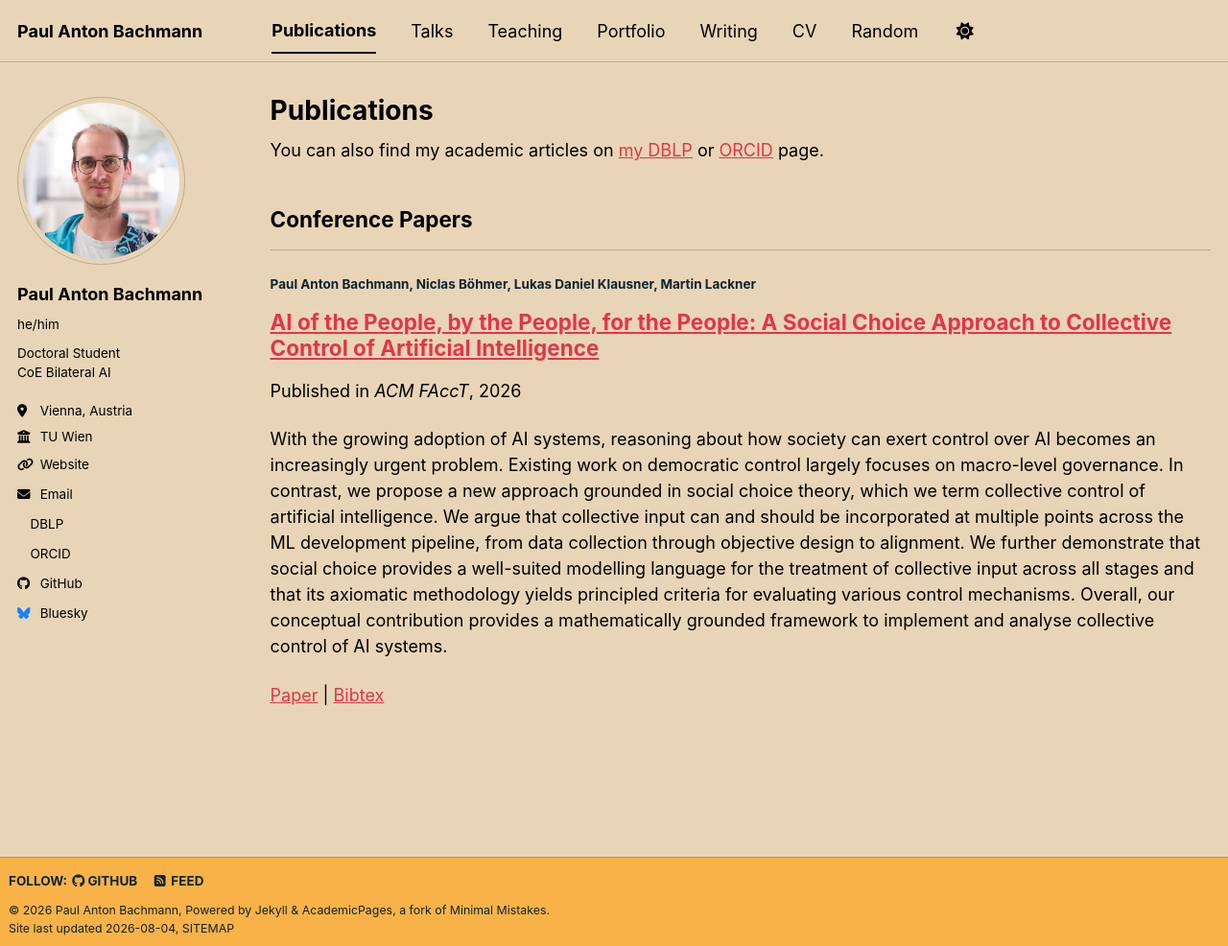
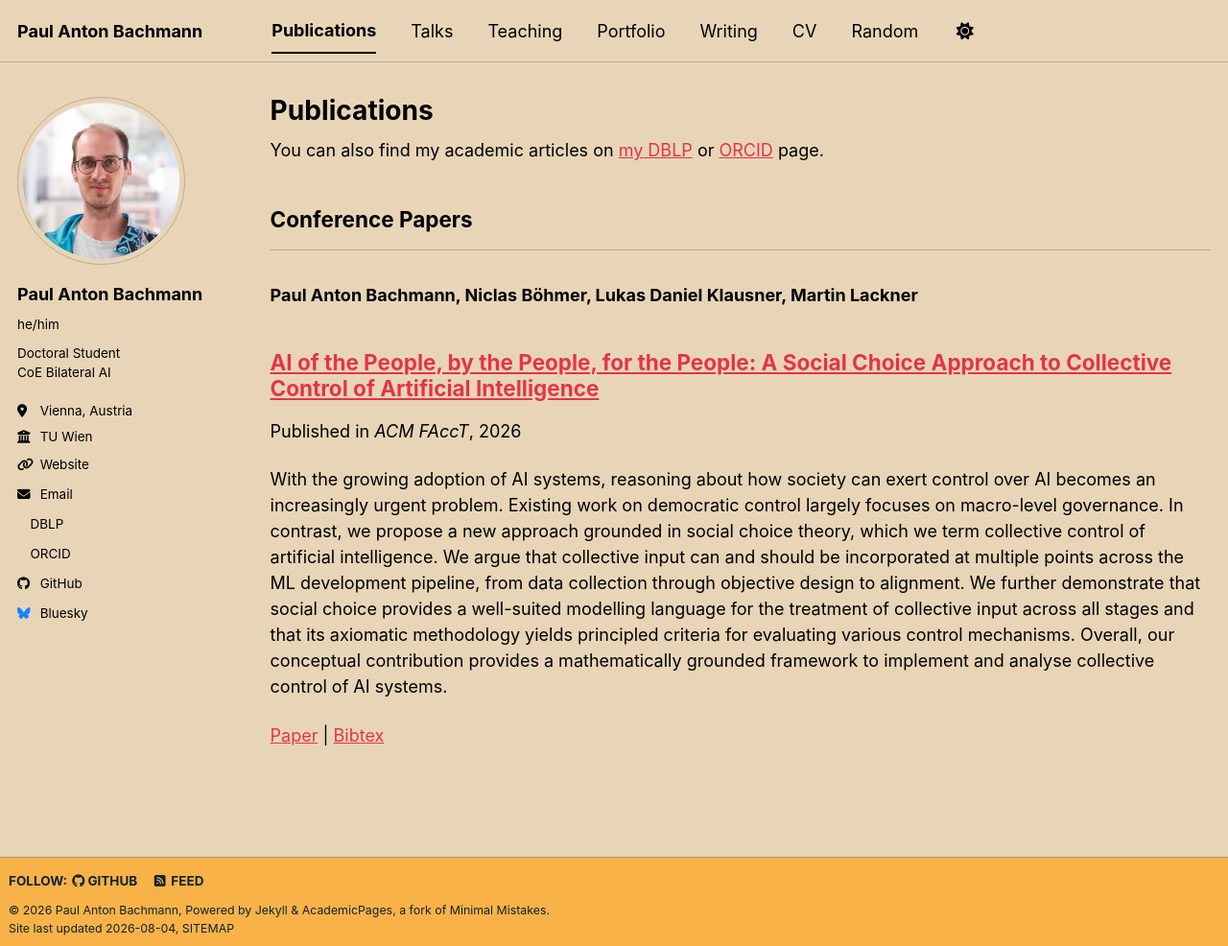
Before and after one commit to pabachmann/pabachmann.github.io, a Jekyll site: the page built from _pages/publications.html, in a window 1280 px wide and 986 px high. Shown: the whole window at 96% size. Built offline with Jekyll 4.4.1, drawn with Linux system fonts in a browser that asks for light colours; a style sheet for code colours, icons or effects is not loaded.

Commit message:
Update _archive.scss

```diff
--- a/_sass/layout/_archive.scss
+++ b/_sass/layout/_archive.scss
@@ -105,16 +105,6 @@
   .page__meta {
     margin: 0 0 4px;
   }
-}
-
-.page__authors {
-  margin-bottom: 0.25em;
-  font-size: $type-size-6;
-  color: var(--global-text-color-light);
-}
-
-.archive__item-title {
-  margin-top: 0.25em;
 }
 
 /*
```
